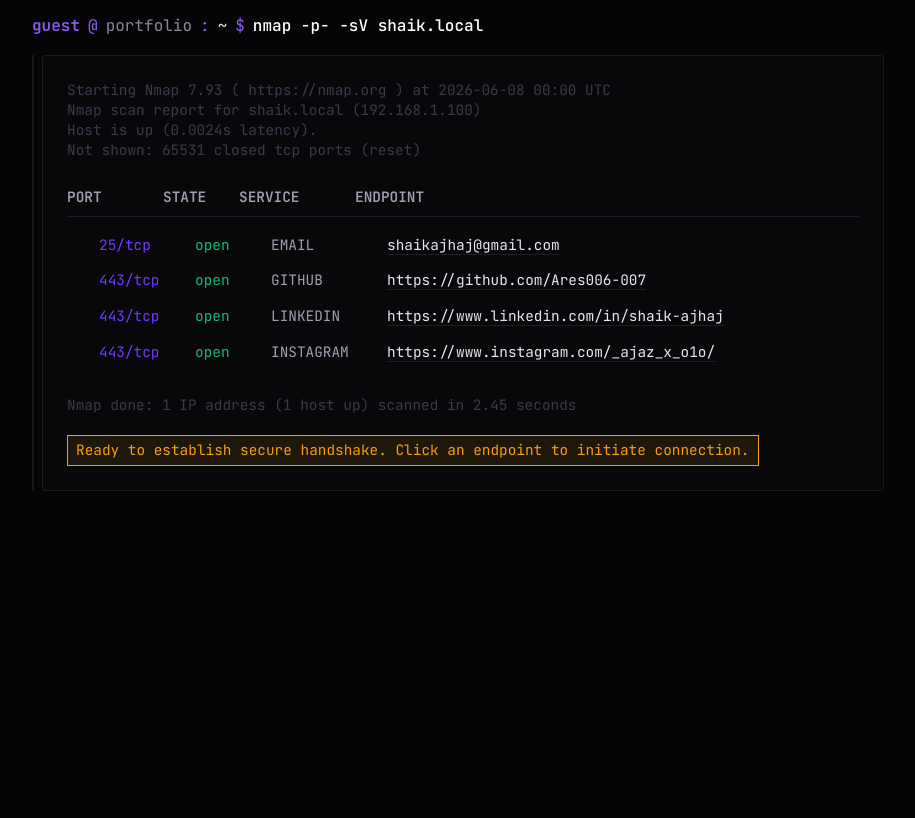
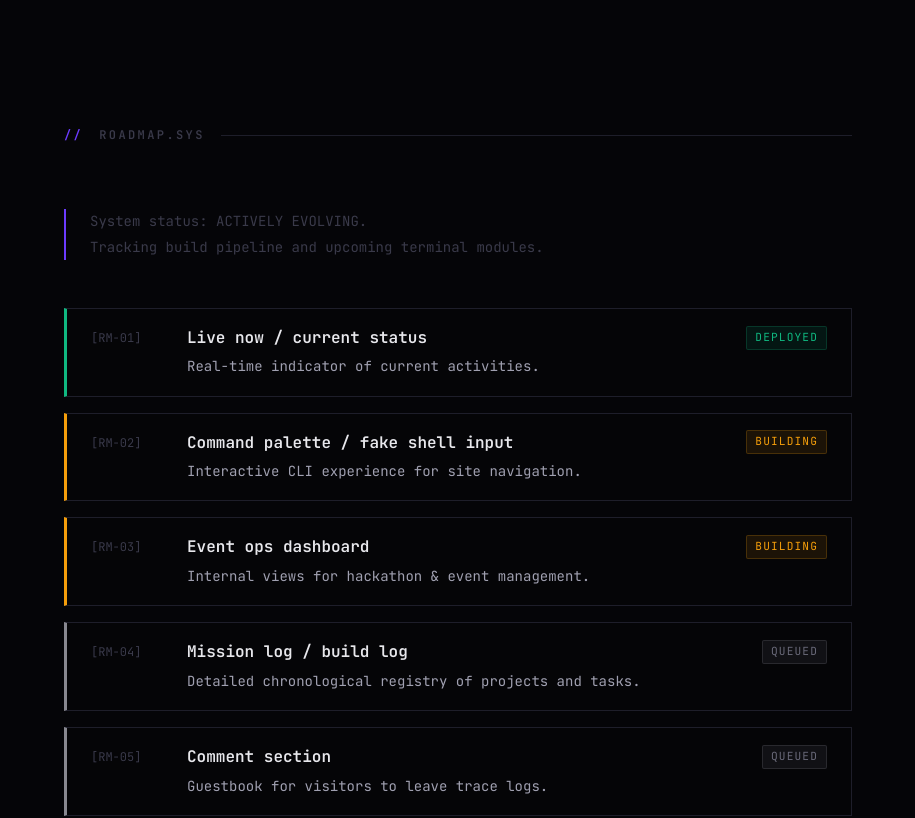
Before and after one commit to Ares006-007/portfolio, a React (Vite) app: page /portfolio in a window 1280 px wide. Shown: the part 6780-7598 px from the top of the page, without its empty margins (182-1097 px from the left). Before the commit the page ends 7399 px from the top, so only its background shows below. Built offline with nearby package versions, Linux system fonts and the light colour scheme.

Commit message:
feat: add roadmap update tracker section

```diff
--- a/src/components/Navbar.jsx
+++ b/src/components/Navbar.jsx
@@ -10,7 +10,8 @@
   { label: "05:VOLUNTEERED", href: "#volunteered" },
   { label: "06:EXPERIENCE", href: "#experience" },
   { label: "07:SKILLS", href: "#skills" },
-  { label: "08:CONTACT", href: "#contact" },
+  { label: "08:ROADMAP", href: "#roadmap" },
+  { label: "09:CONTACT", href: "#contact" },
 ];
 
 const PRIMARY_NAV = [
--- /dev/null
+++ b/src/components/Roadmap.jsx
@@ -0,0 +1,31 @@
+import { roadmap } from "../data/content";
+
+export default function Roadmap() {
+  return (
+    <section id="roadmap" className="section">
+      <h2 className="section-header">roadmap.sys</h2>
+
+      <div className="about-text" style={{ marginBottom: 'var(--space-2xl)' }}>
+        <p style={{ fontFamily: 'var(--font-mono)', fontSize: 'var(--text-sm)', color: 'var(--text-dim)' }}>
+          System status: ACTIVELY EVOLVING. <br/>
+          Tracking build pipeline and upcoming terminal modules.
+        </p>
+      </div>
+
+      <div className="roadmap-grid">
+        {roadmap.map((item) => (
+          <div key={item.id} className={`roadmap-entry status-${item.status}`}>
+            <div className="roadmap-id">[{item.id}]</div>
+            <div className="roadmap-content">
+              <div className="roadmap-header">
+                <h3 className="roadmap-feature">{item.feature}</h3>
+                <span className={`roadmap-badge badge-${item.status}`}>{item.status}</span>
+              </div>
+              <p className="roadmap-desc">{item.desc}</p>
+            </div>
+          </div>
+        ))}
+      </div>
+    </section>
+  );
+}
--- a/src/data/content.js
+++ b/src/data/content.js
@@ -275,3 +275,16 @@
   twitter: "[TWITTER NOT PROVIDED]",
   instagram: "https://www.instagram.com/_ajaz_x_o1o/",
 };
+
+export const roadmap = [
+  { id: "RM-01", feature: "Live now / current status", status: "deployed", desc: "Real-time indicator of current activities." },
+  { id: "RM-02", feature: "Command palette / fake shell input", status: "building", desc: "Interactive CLI experience for site navigation." },
+  { id: "RM-03", feature: "Event ops dashboard", status: "building", desc: "Internal views for hackathon & event management." },
+  { id: "RM-04", feature: "Mission log / build log", status: "queued", desc: "Detailed chronological registry of projects and tasks." },
+  { id: "RM-05", feature: "Comment section", status: "queued", desc: "Guestbook for visitors to leave trace logs." },
+  { id: "RM-06", feature: "System map", status: "queued", desc: "Visual map of portfolio architecture and pages." },
+  { id: "RM-07", feature: "Music player", status: "queued", desc: "Lo-fi embedded audio controls." },
+  { id: "RM-08", feature: "Game mode", status: "queued", desc: "Hidden easter egg interactive mode." },
+  { id: "RM-09", feature: "Theme modes", status: "queued", desc: "Different terminal themes (Cyber, Retro, Monochrome)." },
+  { id: "RM-10", feature: "Project deep-dive drawers", status: "queued", desc: "In-depth case studies for major builds." }
+];
--- a/src/index.css
+++ b/src/index.css
@@ -1501,3 +1501,89 @@
     gap: 0.8rem !important;
   }
 }
+
+/* ============================================================ */
+/* ROADMAP                                                      */
+/* ============================================================ */
+
+.roadmap-grid {
+  display: flex;
+  flex-direction: column;
+  gap: var(--space-md);
+}
+
+.roadmap-entry {
+  display: grid;
+  grid-template-columns: 80px 1fr;
+  gap: var(--space-md);
+  padding: var(--space-md) var(--space-lg);
+  border: 1px solid var(--border);
+  border-left: 3px solid var(--border);
+  background: rgba(5, 5, 8, 0.4);
+  transition: all var(--transition-base);
+}
+
+.roadmap-entry:hover {
+  background: var(--bg-elevated);
+  border-color: var(--border-accent);
+}
+
+.roadmap-entry.status-deployed { border-left-color: var(--cli-ok); }
+.roadmap-entry.status-building { border-left-color: var(--cli-warn); }
+.roadmap-entry.status-queued { border-left-color: var(--cli-muted); }
+
+.roadmap-id {
+  font-family: var(--font-mono);
+  font-size: var(--text-xs);
+  color: var(--text-dim);
+  padding-top: 4px;
+}
+
+.roadmap-header {
+  display: flex;
+  align-items: center;
+  justify-content: space-between;
+  margin-bottom: var(--space-xs);
+}
+
+.roadmap-feature {
+  font-size: var(--text-base);
+  font-weight: 600;
+  color: var(--text-primary);
+  font-family: var(--font-mono);
+}
+
+.roadmap-badge {
+  font-family: var(--font-mono);
+  font-size: 0.7rem;
+  padding: 2px 8px;
+  text-transform: uppercase;
+  letter-spacing: 0.1em;
+  border-radius: 2px;
+}
+
+.roadmap-badge.badge-deployed { background: rgba(16, 185, 129, 0.1); color: var(--cli-ok); border: 1px solid rgba(16, 185, 129, 0.2); }
+.roadmap-badge.badge-building { background: rgba(245, 158, 11, 0.1); color: var(--cli-warn); border: 1px solid rgba(245, 158, 11, 0.2); }
+.roadmap-badge.badge-queued { background: rgba(136, 136, 144, 0.1); color: var(--text-muted); border: 1px solid rgba(136, 136, 144, 0.2); }
+
+.roadmap-desc {
+  font-size: var(--text-sm);
+  color: var(--text-secondary);
+  line-height: var(--leading-relaxed);
+}
+
+@media (max-width: 768px) {
+  .roadmap-entry {
+    grid-template-columns: 1fr;
+    gap: var(--space-xs);
+    padding: var(--space-lg);
+  }
+  .roadmap-id {
+    margin-bottom: 0;
+  }
+  .roadmap-header {
+    flex-direction: column;
+    align-items: flex-start;
+    gap: var(--space-xs);
+  }
+}
--- a/src/pages/Portfolio.jsx
+++ b/src/pages/Portfolio.jsx
@@ -7,6 +7,7 @@
 import Volunteered from "../components/Volunteered";
 import Experience from "../components/Experience";
 import Skills from "../components/Skills";
+import Roadmap from "../components/Roadmap";
 import Contact from "../components/Contact";
 import FaultyTerminal from "../components/FaultyTerminal";
 
@@ -39,6 +40,7 @@
           <Volunteered />
           <Experience />
           <Skills />
+          <Roadmap />
           <Contact />
         </main>
       </div>
```
